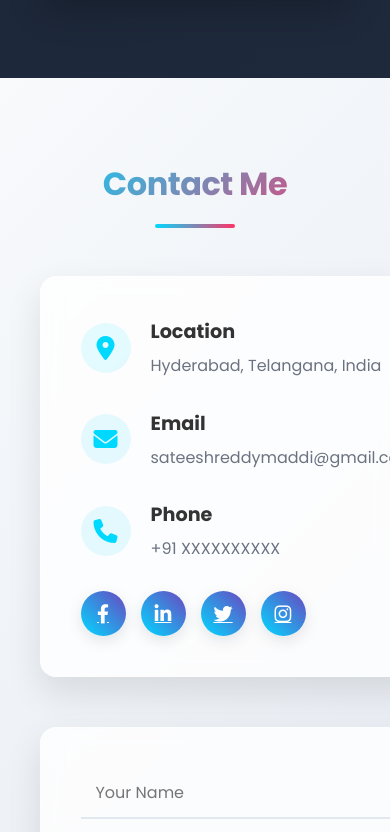
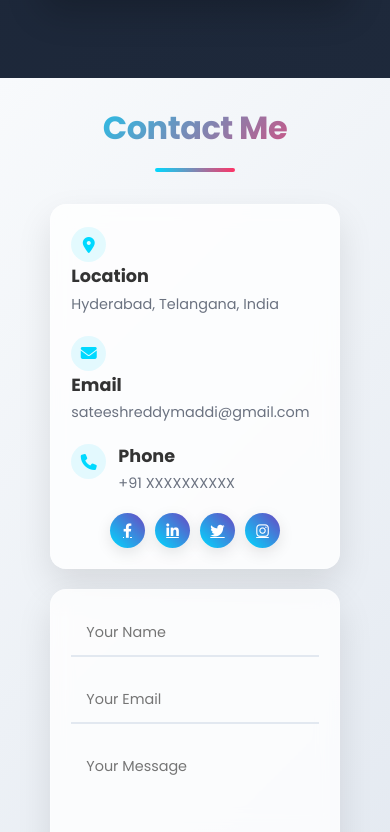
Before and after one commit to Sateeshreddymaddi/Portfoilo, a website: page Public/index.html in a window 390 px wide. Shown: the part 11168-12000 px from the top of the page. Drawn offline with nearby package versions, Linux system fonts and the light colour scheme.

Commit message:
changes in contact section

```diff
--- a/Public/style.css
+++ b/Public/style.css
@@ -1196,7 +1196,7 @@ section h2::after {
 }
 
 /* Contact Section */
-.contact {
+/* .contact {
   padding: 5rem 0;
   background: linear-gradient(135deg, #f8fafc, #e2e8f0);
   position: relative;
@@ -1392,6 +1392,338 @@ section h2::after {
   .contact-content {
     grid-template-columns: 1fr;
   }
+} */
+
+
+/* Contact Section - Mobile Fixed */
+.contact {
+  padding: 3rem 1rem; /* Reduced padding */
+  background: linear-gradient(135deg, #f8fafc, #e2e8f0);
+  position: relative;
+  overflow: hidden;
+}
+
+.contact::before {
+  content: '';
+  position: absolute;
+  top: 0;
+  left: 0;
+  width: 100%;
+  height: 100%;
+  background:
+    radial-gradient(circle at 80% 20%, rgba(0, 217, 255, 0.15), transparent 40%),
+    radial-gradient(circle at 20% 80%, rgba(255, 51, 102, 0.15), transparent 40%);
+  pointer-events: none;
+}
+
+.contact-content {
+  display: grid;
+  grid-template-columns: 1fr 1fr;
+  gap: 50px;
+  width: 100%;
+  max-width: 1200px; /* Add max-width */
+  margin: 0 auto; /* Center the content */
+}
+
+.contact-info {
+  background: rgba(255, 255, 255, 0.8);
+  border-radius: var(--card-radius);
+  padding: 40px;
+  box-shadow: 0 15px 35px rgba(0, 0, 0, 0.1);
+  backdrop-filter: blur(10px);
+  border: 1px solid rgba(255, 255, 255, 0.2);
+}
+
+.contact-item {
+  display: flex;
+  align-items: center;
+  margin-bottom: 30px;
+}
+
+.contact-item i {
+  font-size: 1.5rem;
+  color: var(--primary-color);
+  margin-right: 20px;
+  width: 50px;
+  height: 50px;
+  display: flex;
+  align-items: center;
+  justify-content: center;
+  background: rgba(0, 217, 255, 0.1);
+  border-radius: 50%;
+  transition: all var(--transition-medium);
+  flex-shrink: 0; /* Prevent icon from shrinking */
+}
+
+.contact-item:hover i {
+  transform: scale(1.1);
+  background: linear-gradient(45deg, var(--primary-color), var(--accent-color));
+  color: #fff;
+  box-shadow: 0 5px 15px rgba(0, 0, 0, 0.1);
+}
+
+.contact-item h3 {
+  font-size: 1.2rem;
+  color: var(--text-color);
+  margin-bottom: 5px;
+}
+
+.contact-item p {
+  color: var(--text-color-light);
+  word-break: break-word; /* Prevent text overflow */
+}
+
+.social-links {
+  display: flex;
+  gap: 15px;
+  margin-top: 30px;
+  flex-wrap: wrap; /* Allow wrapping on small screens */
+}
+
+.social-link {
+  width: 45px;
+  height: 45px;
+  display: flex;
+  align-items: center;
+  justify-content: center;
+  border-radius: 50%;
+  color: #fff;
+  font-size: 1.2rem;
+  transition: all var(--transition-medium);
+  background: linear-gradient(45deg, var(--primary-color), var(--accent-color-2));
+  box-shadow: 0 5px 15px rgba(0, 0, 0, 0.1);
+}
+
+.social-link:hover {
+  transform: translateY(-5px) rotate(360deg);
+  box-shadow: 0 8px 20px rgba(0, 0, 0, 0.2);
+}
+
+.contact-form {
+  background: rgba(255, 255, 255, 0.8);
+  border-radius: var(--card-radius);
+  padding: 40px;
+  box-shadow: 0 15px 35px rgba(0, 0, 0, 0.1);
+  backdrop-filter: blur(10px);
+  border: 1px solid rgba(255, 255, 255, 0.2);
+}
+
+.form-group {
+  position: relative;
+  margin-bottom: 30px;
+}
+
+.form-group input,
+.form-group textarea {
+  width: 100%;
+  padding: 15px 20px;
+  font-size: 1rem;
+  color: var(--text-color);
+  border: none;
+  border-bottom: 2px solid #e2e8f0;
+  background: transparent;
+  outline: none;
+  border-radius: 5px 5px 0 0;
+  transition: all var(--transition-medium);
+  box-sizing: border-box; /* Include padding in width calculation */
+}
+
+.form-group textarea {
+  min-height: 150px;
+  resize: vertical;
+}
+
+.form-group input:focus,
+.form-group textarea:focus {
+  border-color: var(--primary-color);
+}
+
+.focus-border {
+  position: absolute;
+  bottom: 0;
+  left: 0;
+  width: 0;
+  height: 2px;
+  background: linear-gradient(to right, var(--primary-color), var(--accent-color));
+  transition: all var(--transition-medium);
+}
+
+.form-group input:focus ~ .focus-border,
+.form-group textarea:focus ~ .focus-border {
+  width: 100%;
+}
+
+.btn-submit {
+  display: flex;
+  align-items: center;
+  justify-content: center;
+  gap: 10px;
+  width: 100%;
+  padding: 15px;
+  background: linear-gradient(45deg, var(--primary-color), var(--accent-color));
+  color: #fff;
+  border: none;
+  border-radius: 50px;
+  font-size: 1rem;
+  font-weight: 600;
+  cursor: pointer;
+  transition: all var(--transition-medium);
+  box-shadow: 0 8px 20px rgba(0, 0, 0, 0.1);
+  box-sizing: border-box; /* Include padding in width calculation */
+}
+
+.btn-submit:hover {
+  transform: translateY(-5px);
+  box-shadow: 0 15px 30px rgba(0, 0, 0, 0.2);
+  background: linear-gradient(45deg, var(--accent-color), var(--primary-color));
+}
+
+.btn-submit i {
+  transition: transform var(--transition-medium);
+}
+
+.btn-submit:hover i {
+  transform: translateX(5px);
+}
+
+/* FIXED MOBILE RESPONSIVENESS */
+@media (max-width: 768px) {
+  .contact {
+    padding: 2rem 1rem; /* Reduced padding */
+  }
+
+  .contact-content {
+    grid-template-columns: 1fr; /* Single column layout */
+    gap: 30px; /* Reduced gap */
+    margin: 0 auto;
+    width: 100%;
+  }
+
+  .contact-info,
+  .contact-form {
+    padding: 25px; /* Reduced padding */
+    margin: 0 auto;
+    width: 100%;
+    box-sizing: border-box;
+  }
+
+  .contact-item {
+    flex-wrap: wrap; /* Allow wrapping if needed */
+  }
+
+  .contact-item i {
+    margin-right: 15px; /* Reduced margin */
+    width: 40px; /* Smaller icons */
+    height: 40px;
+    font-size: 1.2rem;
+  }
+
+  .social-links {
+    justify-content: center; /* Center social links */
+    gap: 12px;
+  }
+
+  .social-link {
+    width: 40px; /* Smaller social icons */
+    height: 40px;
+    font-size: 1rem;
+  }
+}
+
+@media (max-width: 480px) {
+  .contact {
+    padding: 1.5rem 0.75rem; /* Even more reduced padding */
+  }
+
+  .contact h2 {
+    font-size: 2rem;
+    text-align: center;
+    margin-bottom: 2rem;
+  }
+
+  .contact-content {
+    grid-template-columns: 1fr;
+    gap: 20px;
+    width: 100%;
+    padding: 0;
+  }
+
+  .contact-info,
+  .contact-form {
+    padding: 20px; /* Further reduced padding */
+    margin: 0;
+    width: 100%;
+    box-sizing: border-box;
+  }
+
+  .contact-item {
+    margin-bottom: 20px; /* Reduced margin */
+    align-items: flex-start; /* Align to top for long text */
+  }
+
+  .contact-item i {
+    margin-right: 12px;
+    width: 35px; /* Even smaller icons */
+    height: 35px;
+    font-size: 1rem;
+    margin-top: 2px; /* Slight top margin to align with text */
+  }
+
+  .contact-item h3 {
+    font-size: 1.1rem;
+    margin-bottom: 3px;
+  }
+
+  .contact-item p {
+    font-size: 0.9rem;
+    line-height: 1.4;
+  }
+
+  .form-group {
+    margin-bottom: 20px;
+  }
+
+  .form-group input,
+  .form-group textarea {
+    padding: 12px 15px; /* Reduced padding */
+    font-size: 0.9rem;
+  }
+
+  .form-group textarea {
+    min-height: 120px; /* Smaller textarea */
+  }
+
+  .btn-submit {
+    padding: 12px 15px;
+    font-size: 0.9rem;
+  }
+
+  .social-links {
+    gap: 10px;
+    margin-top: 20px;
+  }
+
+  .social-link {
+    width: 35px;
+    height: 35px;
+    font-size: 0.9rem;
+  }
+}
+
+/* Additional fix for very small screens */
+@media (max-width: 360px) {
+  .contact {
+    padding: 1rem 0.5rem;
+  }
+
+  .contact-info,
+  .contact-form {
+    padding: 15px;
+  }
+
+  .contact-item p {
+    font-size: 0.85rem;
+  }
 }
 
 /* Footer */
@@ -1676,61 +2008,6 @@ section h2::after {
   transform: translateY(-3px) scale(1.05);
   box-shadow: 0 8px 20px rgba(0, 0, 0, 0.2);
 }
-
-/* Glitch effect for title */
-/* .glitch-wrapper {
-  position: relative;
-  margin-bottom: 30px;
-}
-
-.glitch {
-  position: relative;
-  color: #fff;
-  font-weight: 700;
-  font-size: 3.5rem;
-  text-shadow: 0.05em 0 0 rgba(255, 51, 102, 0.7),
-              -0.05em -0.025em 0 rgba(0, 217, 255, 0.7),
-              0.025em 0.05em 0 rgba(255, 255, 255, 0.7);
-  animation: glitch 1s infinite;
-}
-
-@keyframes glitch {
-  0% {
-    text-shadow: 0.05em 0 0 rgba(255, 51, 102, 0.7),
-                -0.05em -0.025em 0 rgba(0, 217, 255, 0.7),
-                0.025em 0.05em 0 rgba(255, 255, 255, 0.7);
-  }
-  14% {
-    text-shadow: 0.05em 0 0 rgba(255, 51, 102, 0.7),
-                -0.05em -0.025em 0 rgba(0, 217, 255, 0.7),
-                0.025em 0.05em 0 rgba(255, 255, 255, 0.7);
-  }
-  15% {
-    text-shadow: -0.05em -0.025em 0 rgba(255, 51, 102, 0.7),
-                0.025em 0.025em 0 rgba(0, 217, 255, 0.7),
-                -0.05em -0.05em 0 rgba(255, 255, 255, 0.7);
-  }
-  49% {
-    text-shadow: -0.05em -0.025em 0 rgba(255, 51, 102, 0.7),
-                0.025em 0.025em 0 rgba(0, 217, 255, 0.7),
-                -0.05em -0.05em 0 rgba(255, 255, 255, 0.7);
-  }
-  50% {
-    text-shadow: 0.025em 0.05em 0 rgba(255, 51, 102, 0.7),
-                0.05em 0 0 rgba(0, 217, 255, 0.7),
-                0 -0.05em 0 rgba(255, 255, 255, 0.7);
-  }
-  99% {
-    text-shadow: 0.025em 0.05em 0 rgba(255, 51, 102, 0.7),
-                0.05em 0 0 rgba(0, 217, 255, 0.7),
-                0 -0.05em 0 rgba(255, 255, 255, 0.7);
-  }
-  100% {
-    text-shadow: -0.025em 0 0 rgba(255, 51, 102, 0.7),
-                -0.025em -0.025em 0 rgba(0, 217, 255, 0.7),
-                -0.025em -0.05em 0 rgba(255, 255, 255, 0.7);
-  }
-} */
 
 /* Typewriter text effect */
 .typewriter {
```
Also changed, not shown: 1 other file.
